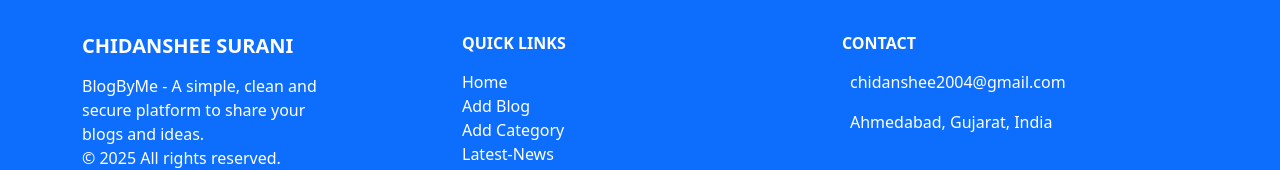
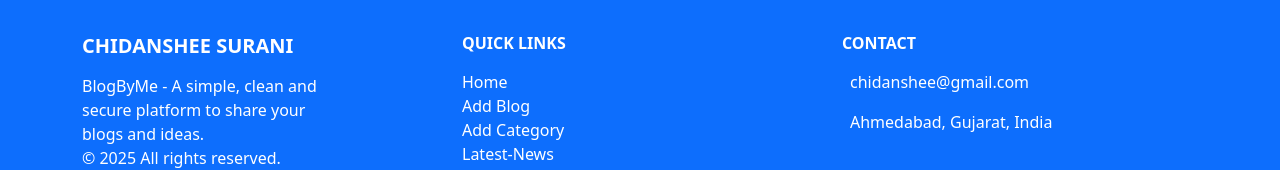
Before and after one commit to chidanshee/Blog_Website_Mern, a React (Create React App) app in the folder client/: page /login in a window 1280 px wide. Shown: the part 576-746 px from the top of the page. Built offline with nearby package versions, Linux system fonts and the light colour scheme.

Commit message:
fix email

```diff
--- a/client/src/components/Footer.js
+++ b/client/src/components/Footer.js
@@ -39,7 +39,7 @@ const Footer = () => {
           {/* Contact Info */}
           <div className="col-md-4 col-lg-3 col-xl-3 mx-auto mb-md-0 mb-4">
             <h6 className="text-uppercase fw-bold mb-3">Contact</h6>
-            <p className="footer-link"><i className="bi bi-envelope-fill me-2"></i>chidanshee2004@gmail.com</p>
+            <p className="footer-link"><i className="bi bi-envelope-fill me-2"></i>chidanshee@gmail.com</p>
 
             <p className="footer-link"><i className="bi bi-geo-alt-fill me-2"></i> Ahmedabad, Gujarat, India</p>
           </div>
```
